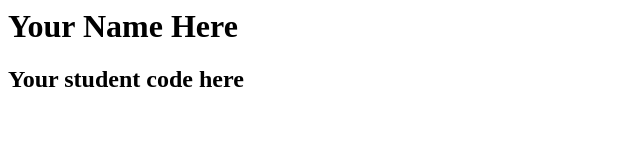
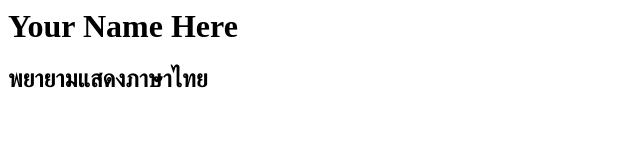
Before and after one commit to lemonadecheescake/myweb, a plain HTML site: page index.html in a window 1280 px wide. Shown: the whole page, without its empty margins (0-640 px from the left). Drawn offline with Linux system fonts and the light colour scheme.

Commit message:
Update index.html

```diff
--- a/index.html
+++ b/index.html
@@ -1,6 +1,6 @@
 <html>
   <body>
     <h1>Your Name Here</h1>
-    <h2> Your student code here</h2>
+    <h2> พยายามแสดงภาษาไทย</h2>
  </body>
 </html>
```
